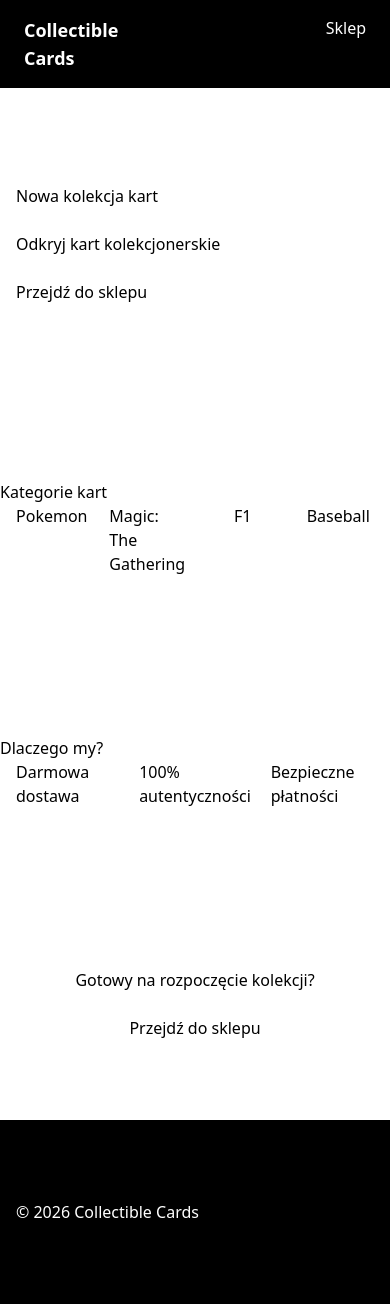
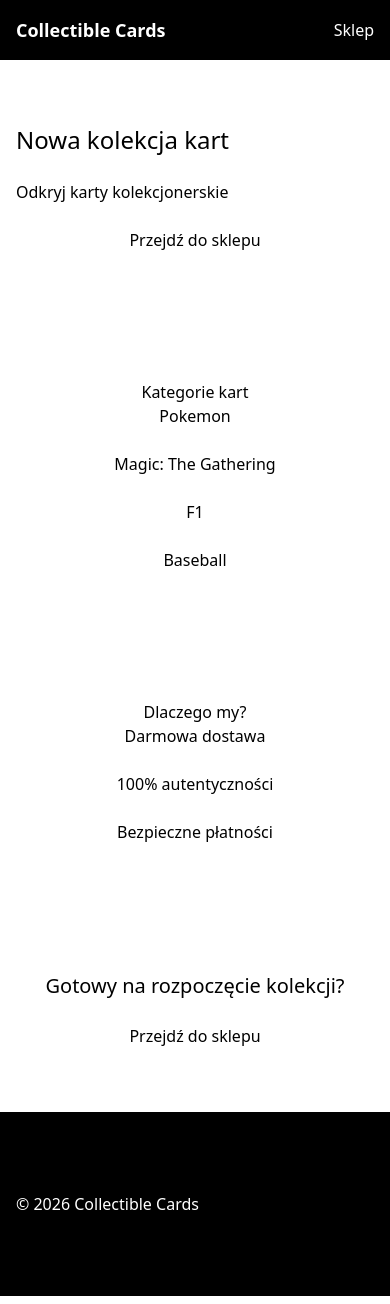
Before and after one commit to k2devOrg/collectible-cards-shop, an Angular app in the folder frontend/web/: page / in a window 390 px wide. Built offline with nearby package versions, Linux system fonts and the light colour scheme.

Commit message:
feat: landingPage mobile-first

```diff
--- a/frontend/web/src/app/core/layout/header/header/header.html
+++ b/frontend/web/src/app/core/layout/header/header/header.html
@@ -1,7 +1,7 @@
 <header class="bg-black text-white">
-  <div class="grid grid-cols-3 max-w-7xl mx-auto px-6 py-4">
+  <div class="grid grid-cols-2 md:grid-cols-3 items-center max-w-7xl mx-auto px-4 md:px-6 py-4">
     <div class="font-semibold text-lg">Collectible Cards</div>
-    <div></div>
+    <div class="hidden md:block"></div>
     <a routerLink="/shop" class="justify-self-end">Sklep</a>
   </div>
 </header>
--- a/frontend/web/src/app/features/marketing/categories/categories-section/categories-section.html
+++ b/frontend/web/src/app/features/marketing/categories/categories-section/categories-section.html
@@ -1,6 +1,6 @@
-<section class="py-20">
-  <h2>Kategorie kart</h2>
-  <div class="grid grid-cols-4 mx-auto gap-6 px-4 justify-items-center max-w-7xl">
+<section class="py-16 md:py-20">
+  <h2 class="text-center md:text-left">Kategorie kart</h2>
+  <div class="grid grid-cols-1 md:grid-cols-4 mx-auto gap-6 px-4 justify-items-center max-w-7xl">
     <div>
       Pokemon
     </div>
--- a/frontend/web/src/app/features/marketing/final-cta/final-cta-section/final-cta-section.html
+++ b/frontend/web/src/app/features/marketing/final-cta/final-cta-section/final-cta-section.html
@@ -1,6 +1,6 @@
-<section class="py-20">
-  <div class="grid grid-cols-1 max-w-7xl mx-auto gap-6 px-4 justify-items-center">
-    <h2>Gotowy na rozpoczęcie kolekcji?</h2>
+<section class="py-16 md:py-24">
+  <div class="grid grid-cols-1 max-w-prose md:max-w-7xl mx-auto gap-6 px-4 justify-items-center">
+    <h2 class="text-xl md:text-2xl text-center">Gotowy na rozpoczęcie kolekcji?</h2>
     <button>Przejdź do sklepu</button>
   </div>
 </section>
--- a/frontend/web/src/app/features/marketing/hero/hero-section/hero-section.html
+++ b/frontend/web/src/app/features/marketing/hero/hero-section/hero-section.html
@@ -1,7 +1,7 @@
-<section class="py-24">
-  <div class="grid grid-cols-1 mx-auto gap-6 px-4 max-w-7xl">
-    <h1>Nowa kolekcja kart</h1>
-    <p>Odkryj kart kolekcjonerskie</p>
-    <button class="justify-self-start">Przejdź do sklepu</button>
+<section class="py-16 md:py-24">
+  <div class="grid grid-cols-1 mx-auto gap-6 px-4 max-w-prose md:max-w-7xl">
+    <h1 class="text-2xl md:text-4xl">Nowa kolekcja kart</h1>
+    <p>Odkryj karty kolekcjonerskie</p>
+    <button class="justify-self-center md:justify-self-start">Przejdź do sklepu</button>
   </div>
 </section>
--- a/frontend/web/src/app/features/marketing/trust/trust-section/trust-section.html
+++ b/frontend/web/src/app/features/marketing/trust/trust-section/trust-section.html
@@ -1,6 +1,6 @@
-<section class="py-20">
-  <h2>Dlaczego my?</h2>
-  <div class="grid grid-cols-3 gap-6 mx-auto px-4 max-w-7xl justify-items-center">
+<section class="py-16 md:py-20">
+  <h2 class="text-center md:text-left">Dlaczego my?</h2>
+  <div class="grid grid-cols-1 md:grid-cols-3 gap-6 mx-auto px-4 max-w-7xl justify-items-center">
     <div>Darmowa dostawa</div>
     <div>100% autentyczności</div>
     <div>Bezpieczne płatności</div>
```
